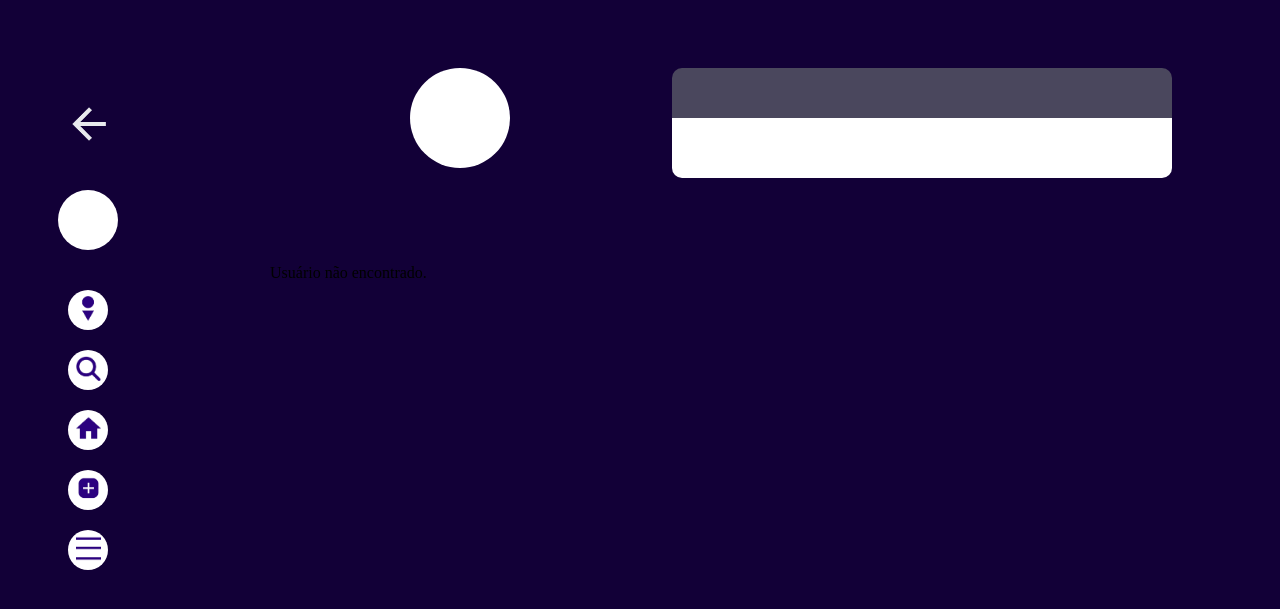
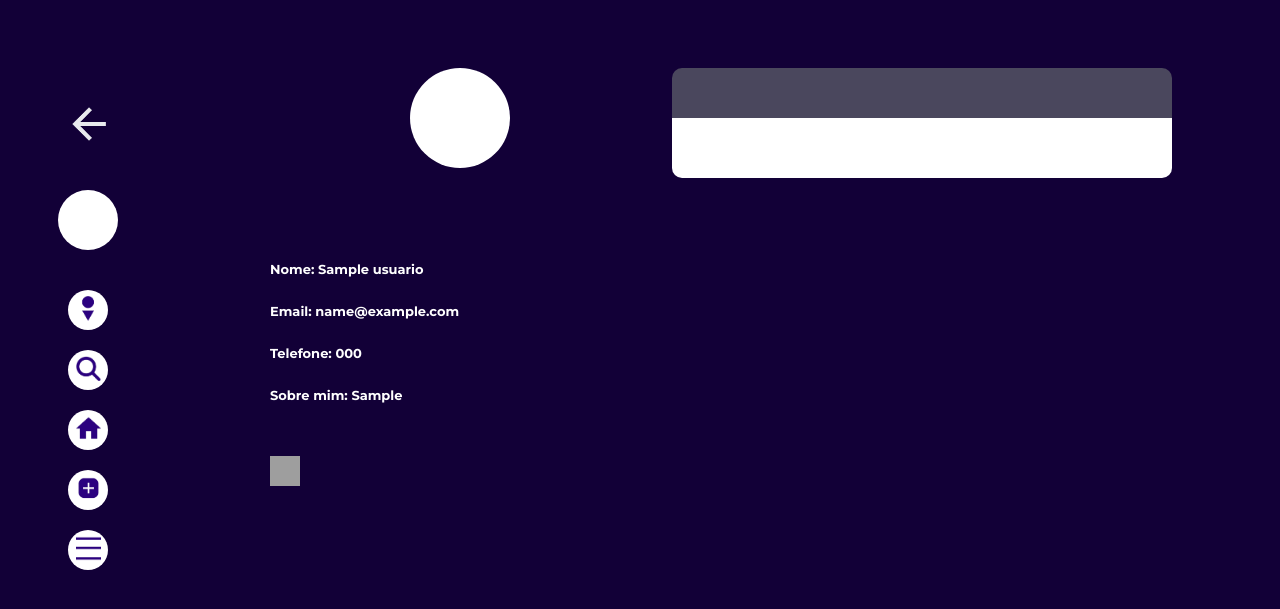
Before and after one commit to andreferreiradeandrade/projeto_final, a PHP site: page /perfil12.php in a window 1280 px wide. Shown: the top 609 px of the page. Run offline with PHP 8.4, Linux system fonts and the light colour scheme; the visitor is signed in with stand-in values (Sample User, id 1); tables that the repository leaves empty or names only in its code hold one stand-in row (values such as "Sample post"); grey boxes are pictures that could not be loaded.

Commit message:
perfil12.php

```diff
--- a/projeto_FINAL/perfil12.php
+++ b/projeto_FINAL/perfil12.php
@@ -15,7 +15,7 @@ $usuario = $_SESSION['usuario'];
 
 $sql = "SELECT * FROM usuario WHERE nome = ?";
 $stmt = $con->prepare($sql);
-$stmt->bind_param("s", $usuario);
+$stmt->bind_param("i", $_SESSION['usuario']);
 $stmt->execute();
 $result = $stmt->get_result();
 
@@ -90,7 +90,7 @@ $con->close();
         <p class="infos_txt_esp">Nome: <?= htmlspecialchars($user_data['nome']); ?></p>
         <p class="infos_txt_esp">Email: <?= htmlspecialchars($user_data['email']); ?></p>
         <p class="infos_txt_esp">Telefone: <?= htmlspecialchars($user_data['telefone']); ?></p>
-        <p class="infos_txt_esp">Sobre mim: <?= htmlspecialchars($user_data['sobre']); ?></p>
+        <p class="infos_txt_esp">Sobre mim: <?= htmlspecialchars($user_data['mais']); ?></p>
 
         <div class="space_between_edit_button"></div>
 
```
